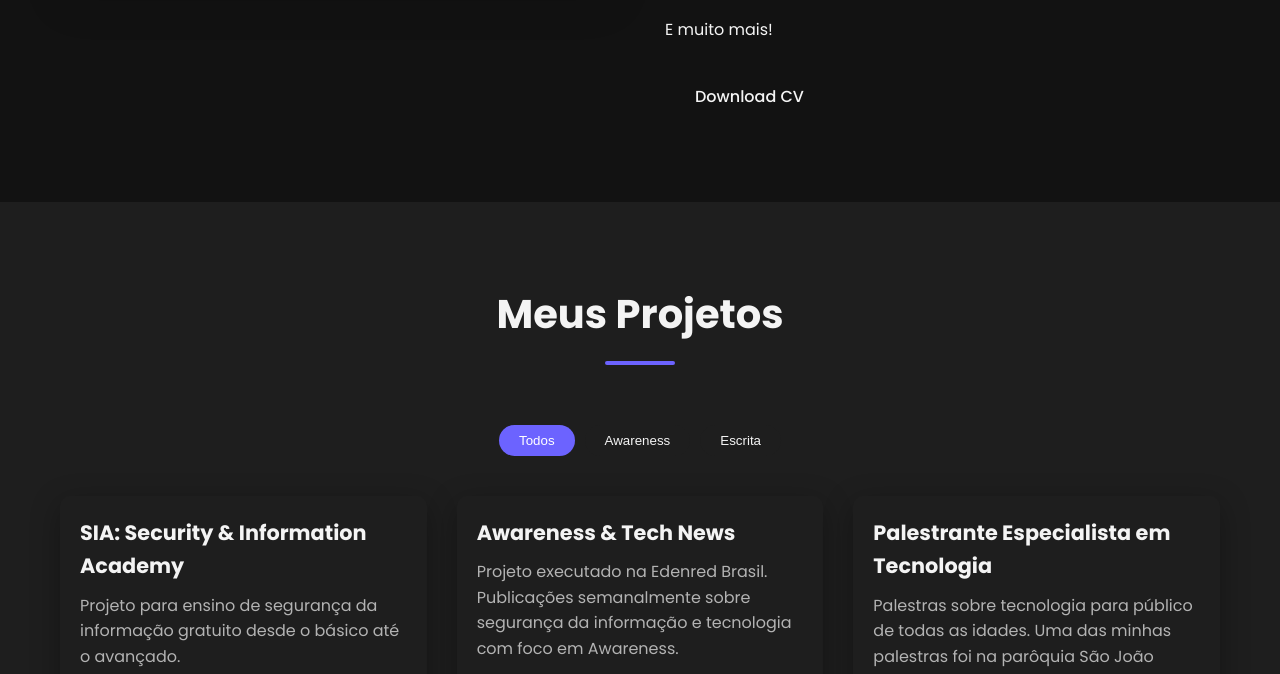
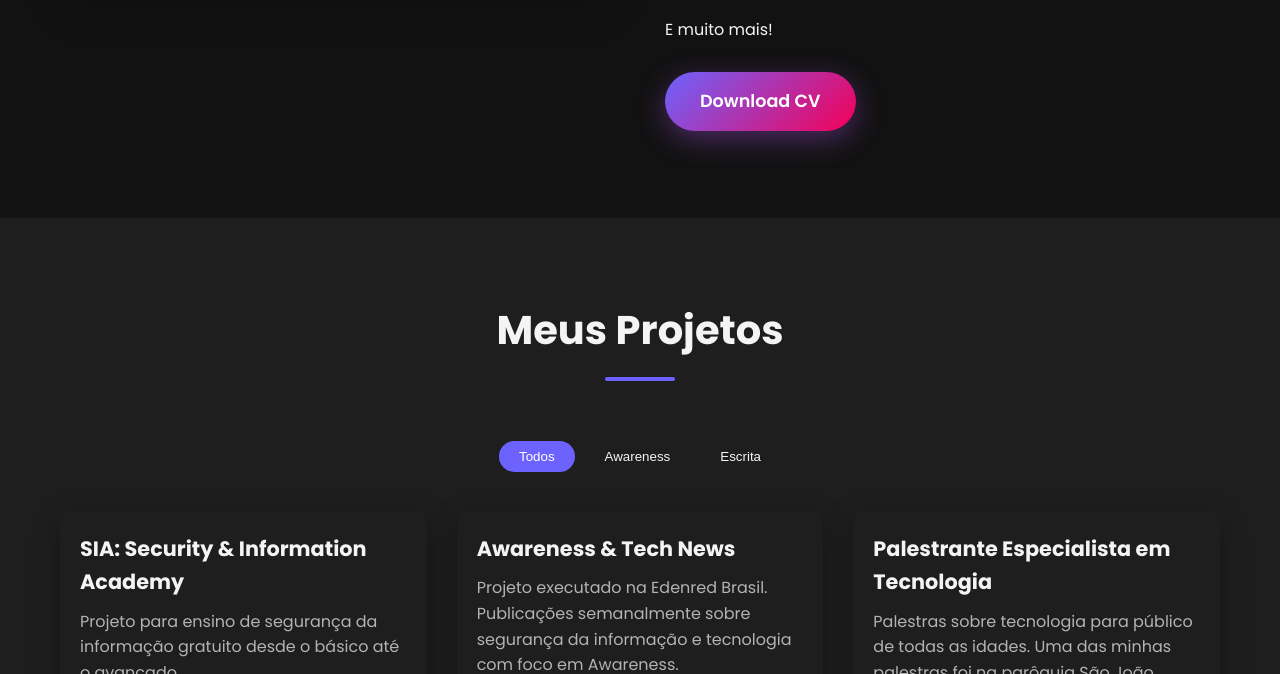
Before and after one commit to NeonBrasil/cayque, a plain HTML site: page index.html in a window 1280 px wide. Shown: the part 1676-2350 px from the top of the page. Drawn offline with Linux system fonts and the light colour scheme.

Commit message:
botão de ver cv agora é mais chamativo

```diff
--- a/index.html
+++ b/index.html
@@ -117,7 +117,9 @@
                         <span data-translate="skill-more">E muito mais!</span>
                     </div>
 
-                    <a href="#" id="download-cv" class="btn" data-translate="download-cv">Download CV</a>
+                    <a href="#" id="download-cv" class="btn btn-download-cv" data-translate="download-cv">
+                        <i class="fas fa-download"></i> Download CV
+                    </a>
                 </div>
             </div>
         </div>
--- a/styles.css
+++ b/styles.css
@@ -117,6 +117,63 @@ section {
     color: #fff;
     transform: translateY(-3px);
     box-shadow: 0 10px 20px rgba(108, 99, 255, 0.2);
+}
+
+/* Botão Download CV - Extra Chamativo */
+.btn-download-cv {
+    background: linear-gradient(135deg, #6c63ff 0%, #f50057 100%);
+    color: #fff;
+    font-weight: 600;
+    font-size: 1.1rem;
+    padding: 15px 35px;
+    position: relative;
+    overflow: hidden;
+    box-shadow: 0 8px 25px rgba(108, 99, 255, 0.4);
+    animation: pulse-cv 2s ease-in-out infinite;
+}
+
+.btn-download-cv i {
+    margin-right: 8px;
+    animation: bounce-icon 1.5s ease-in-out infinite;
+}
+
+.btn-download-cv::before {
+    content: '';
+    position: absolute;
+    top: 0;
+    left: -100%;
+    width: 100%;
+    height: 100%;
+    background: linear-gradient(90deg, transparent, rgba(255, 255, 255, 0.3), transparent);
+    transition: left 0.5s;
+}
+
+.btn-download-cv:hover::before {
+    left: 100%;
+}
+
+.btn-download-cv:hover {
+    transform: translateY(-5px) scale(1.05);
+    box-shadow: 0 15px 35px rgba(245, 0, 87, 0.5);
+    animation: none;
+}
+
+@keyframes pulse-cv {
+    0%, 100% {
+        box-shadow: 0 8px 25px rgba(108, 99, 255, 0.4);
+    }
+    50% {
+        box-shadow: 0 8px 35px rgba(245, 0, 87, 0.6);
+    }
+}
+
+@keyframes bounce-icon {
+    0%, 100% {
+        transform: translateY(0);
+    }
+    50% {
+        transform: translateY(-5px);
+    }
 }
 
 /* Header e Navegação */
```
